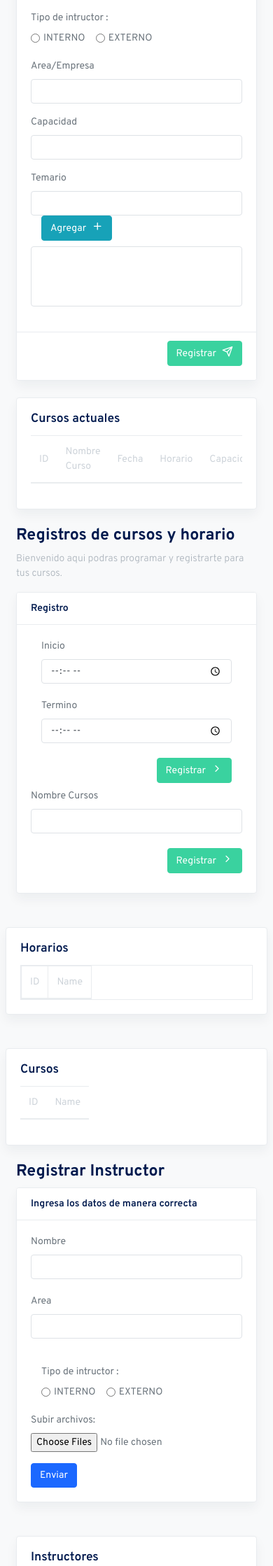
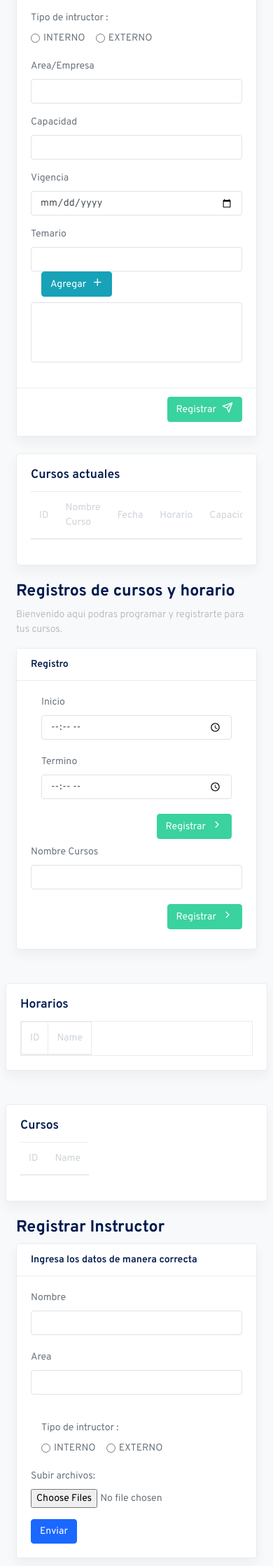
Before and after one commit to Hadbet/Cursos, a PHP site: page /form_cursos_admin.html in a window 390 px wide. Shown: the part 678-2916 px from the top of the page at 70% size. Run offline with PHP 8.4, Linux system fonts and the light colour scheme; lists and menus that the app fills with data are empty; some web fonts are replaced.

```diff
--- a/form_cursos_admin.html
+++ b/form_cursos_admin.html
@@ -200,10 +200,18 @@
                                     </div>
                                 </div>
 
-                                <div class="col-md-6">
+                                <div class="col-md-3">
                                     <div class="form-group mb-3">
                                         <label for="txtCapacidad">Capacidad</label>
                                         <input type="number" class="form-control drgpicker" id="txtCapacidad"
+                                               value="" aria-describedby="button-addon2">
+                                    </div>
+                                </div>
+
+                                <div class="col-md-3">
+                                    <div class="form-group mb-3">
+                                        <label for="txtVigencia">Vigencia</label>
+                                        <input type="date" class="form-control drgpicker" id="txtVigencia"
                                                value="" aria-describedby="button-addon2">
                                     </div>
                                 </div>
@@ -708,6 +716,7 @@
         var objetivo = document.getElementById("txtObjetivo").value;
         var instructor = document.getElementById("cbInstructor").value;
         var area = document.getElementById("txtArea").value;
+        var fechaFinal = document.getElementById("txtFechaNacimiento").value;
 
         var select = document.getElementById("cbTemario");
         var options = Array.from(select.options); // Convierte HTMLCollection a Array
@@ -736,6 +745,8 @@
         data.append('temario', temario);
         data.append('tipo', tipo);
         data.append('area', area);
+        data.append('fechaFinal', fechaFinal);
+
 
         fetch('dao/guardarCurso.php', {
             method: 'POST',
```
Also changed, not shown: dao/guardarCurso.php (+4 -3 lines).
